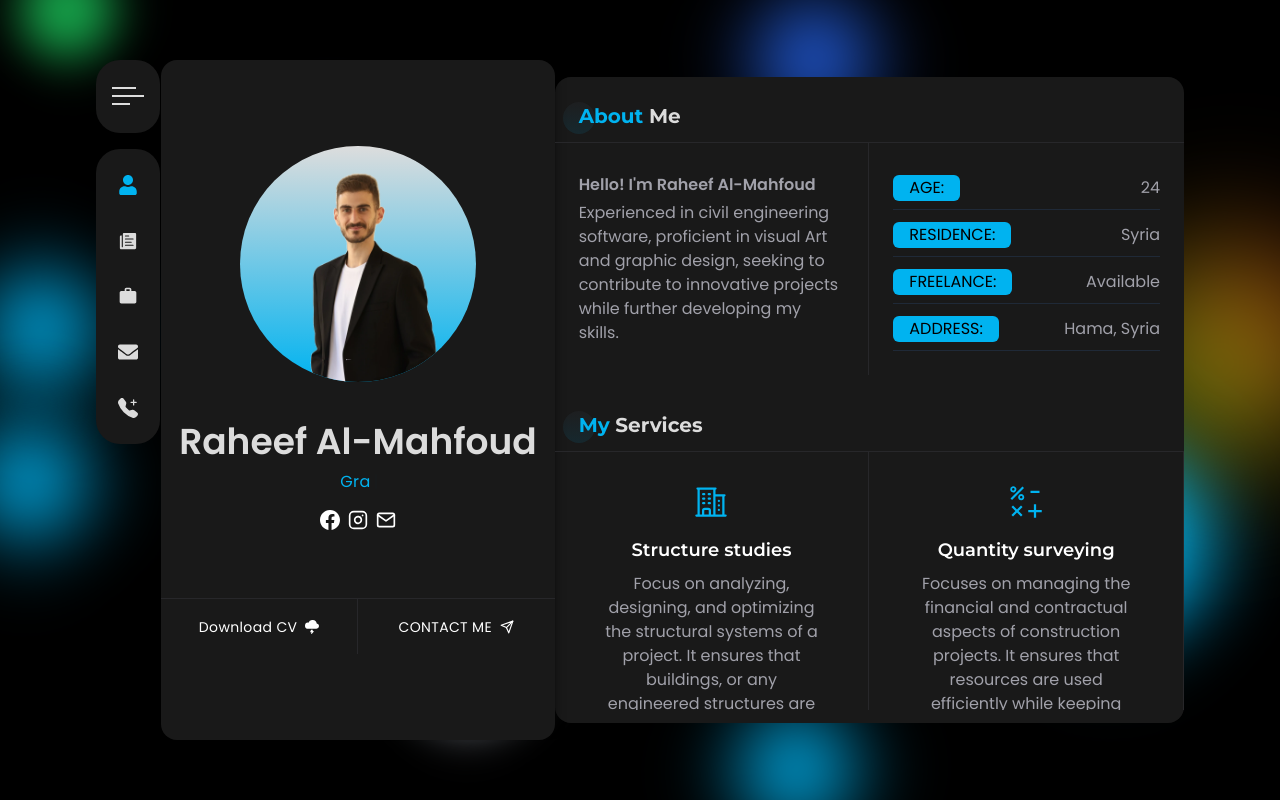
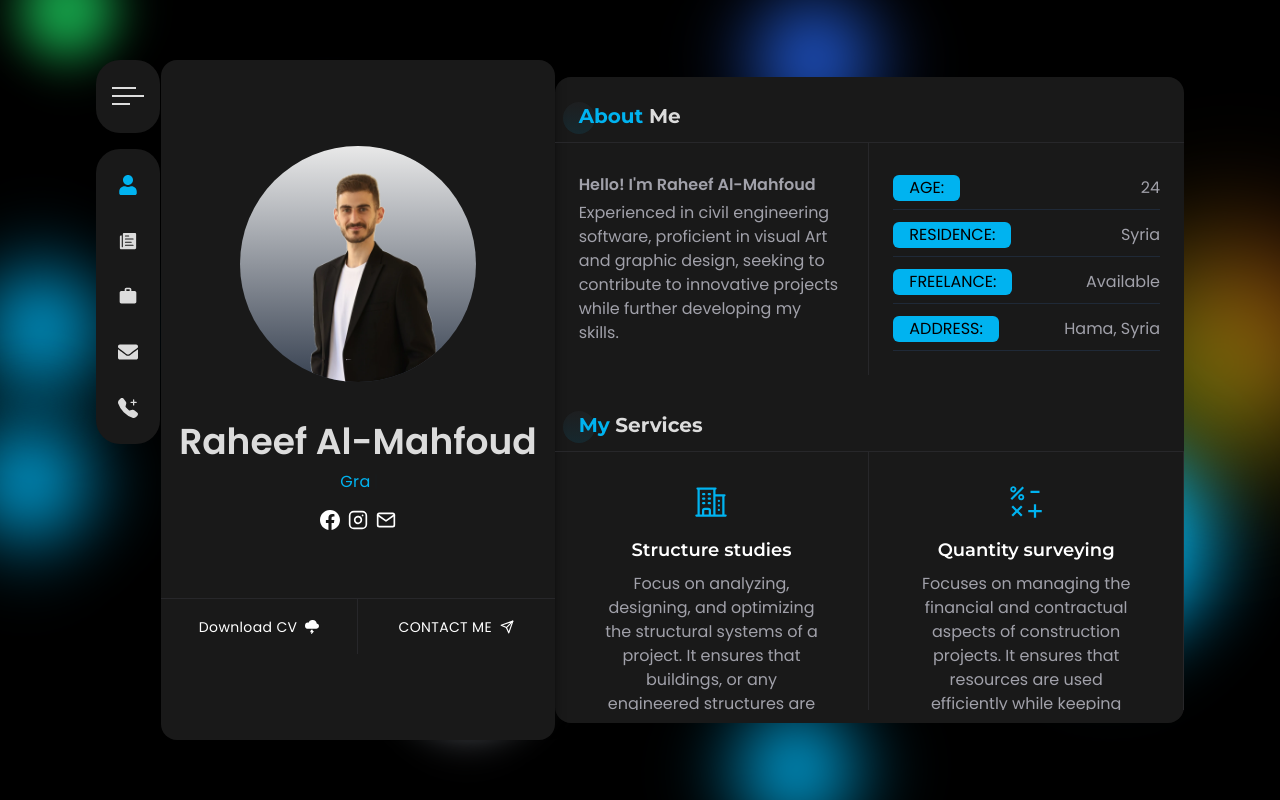
Before and after one commit to NisrinML/raheef-portfolio, a React (Create React App) app: page / in a window 1280 px wide. Built offline with nearby package versions, Linux system fonts and the light colour scheme.

Commit message:
* update background image

```diff
--- a/public/index.html
+++ b/public/index.html
@@ -27,7 +27,7 @@
     <title>Raheef Al-Mahfoud | Portfolio</title>
       <meta name="description"
     content="Welcome to Raheef Al-Mahfoud's website, home of a Graphic Design & Civil Engineer." />
-  <meta name="keywords" content="Civil Engineer, Graphic design, Logo design, Structure studies, Quantity surveying, Raheef Al-Mahfoud, رهيف المحفوض" />
+  <meta name="keywords" content="Civil Engineer, Graphic design, Logo design, Structure studies, Quantity surveying, Raheef Almahfoud" />
   <meta name="robots" content="index, follow" />
   </head>
   <body>
--- a/src/components/home/Left.js
+++ b/src/components/home/Left.js
@@ -22,7 +22,7 @@ const Left = ({setAbout,
   });
   return (
     <div className="w-full lgl:w-5/12 h-full flex flex-col items-center justify-center bg-bodyColor rounded-2xl shadow-testShwdow z-10">
-   <div className="w-[60%] rounded-full bg-gradient-to-b from-textColor  to-designColor mt-8 md:mt-0 overflow-hidden ">
+   <div className="w-[60%] rounded-full bg-gradient-to-b from-textColor/90  to-gray-700 mt-8 md:mt-0 overflow-hidden ">
 
   <img
     className="w-full h-full object-cover z-10"
```
